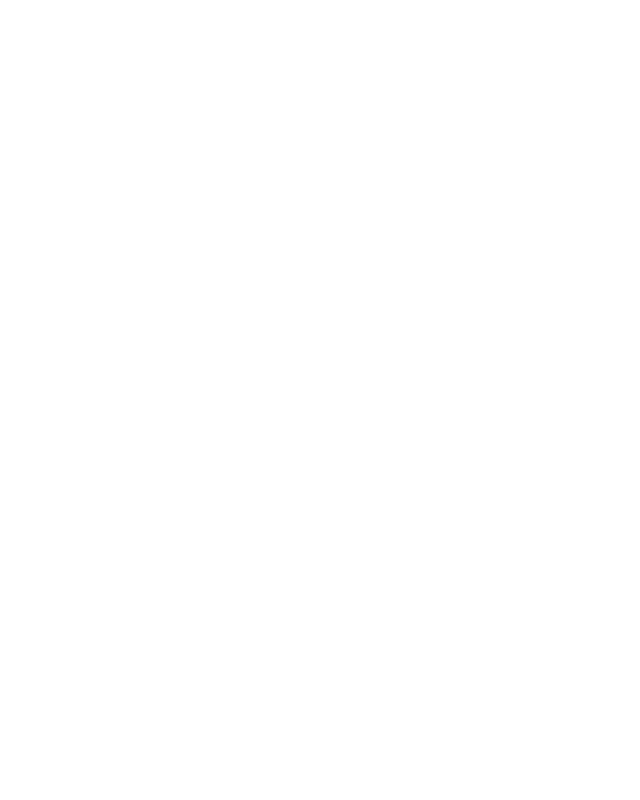
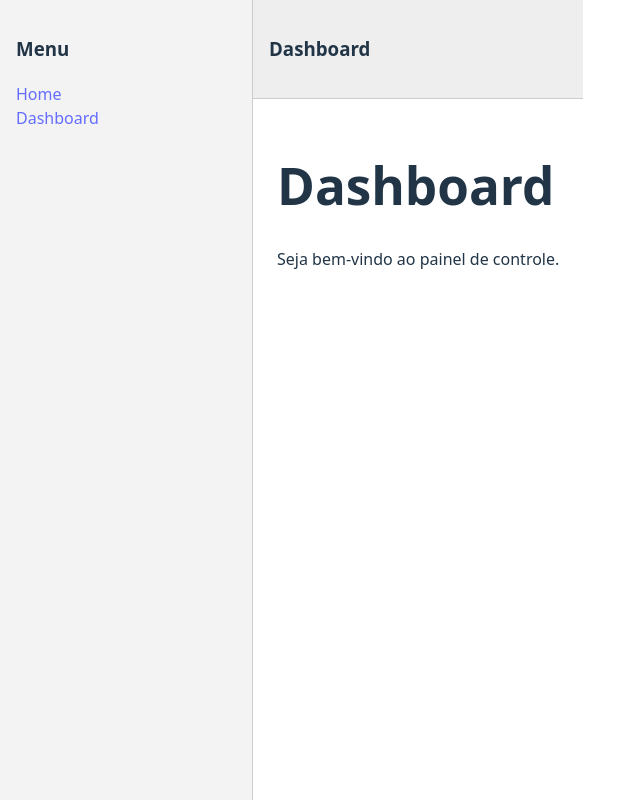
Before and after one commit to gfcarvalhos/carrier-pilot-frontend, a React (Vite) app: page /dashboard in a window 1280 px wide. Shown: the whole page, without its empty margins (0-640 px from the left). Built offline with nearby package versions, Linux system fonts and the light colour scheme.

Commit message:
feat: estrutura basica de layout, page e components

```diff
--- /dev/null
+++ b/src/components/Navbar/index.tsx
@@ -0,0 +1,15 @@
+const Navbar = () => {
+  return (
+    <header
+      style={{
+        background: "#eee",
+        padding: "1rem",
+        borderBottom: "1px solid #ccc",
+      }}
+    >
+      <h3>Dashboard</h3>
+    </header>
+  );
+};
+
+export default Navbar;
--- /dev/null
+++ b/src/components/Sidebar/index.tsx
@@ -0,0 +1,23 @@
+import { Link } from "react-router-dom";
+
+const Sidebar = () => {
+  return (
+    <aside
+      style={{
+        width: "220px",
+        background: "#f3f3f3",
+        padding: "1rem",
+        borderRight: "1px solid #ccc",
+      }}
+    >
+      <h3>Menu</h3>
+
+      <ul style={{ listStyle: "none", padding: 0 }}>
+        <li><Link to="/">Home</Link></li>
+        <li><Link to="/dashboard">Dashboard</Link></li>
+      </ul>
+    </aside>
+  );
+};
+
+export default Sidebar;
--- /dev/null
+++ b/src/layouts/AuthLayout.tsx
@@ -0,0 +1,12 @@
+import { Outlet } from "react-router-dom";
+
+const AuthLayout = () => {
+  return (
+    <div style={{ padding: "2rem" }}>
+      <h2>Área Pública</h2>
+      <Outlet />
+    </div>
+  );
+};
+
+export default AuthLayout;
--- /dev/null
+++ b/src/layouts/DashboardLayout.tsx
@@ -0,0 +1,20 @@
+import { Outlet } from "react-router-dom";
+import Sidebar from "../components/Sidebar";
+import Navbar from "../components/Navbar";
+
+const DashboardLayout = () => {
+  return (
+    <div style={{ display: "flex", minHeight: "100vh" }}>
+      <Sidebar />
+
+      <div style={{ flex: 1 }}>
+        <Navbar />
+        <main style={{ padding: "1.5rem" }}>
+          <Outlet />
+        </main>
+      </div>
+    </div>
+  );
+};
+
+export default DashboardLayout;
--- a/src/pages/Dashboard/index.tsx
+++ b/src/pages/Dashboard/index.tsx
@@ -1,3 +1,10 @@
-const Dashboard = () => {return true}
+const Dashboard = () => {
+  return (
+    <div>
+      <h1>Dashboard</h1>
+      <p>Seja bem-vindo ao painel de controle.</p>
+    </div>
+  );
+};
 
 export default Dashboard;
--- a/src/pages/Home/index.tsx
+++ b/src/pages/Home/index.tsx
@@ -1,3 +1,5 @@
-const Home = () => {return true}
+const Home = () => {
+  return <h1>Página Inicial</h1>;
+};
 
 export default Home;
--- a/src/pages/Login/index.tsx
+++ b/src/pages/Login/index.tsx
@@ -1,3 +1,10 @@
-const Login = () => {return true}
+const Login = () => {
+  return (
+    <div>
+      <h1>Login</h1>
+      <p>Aqui vai seu formulário de login.</p>
+    </div>
+  );
+};
 
 export default Login;
--- a/src/routes/index.tsx
+++ b/src/routes/index.tsx
@@ -2,14 +2,23 @@
 import Home from "../pages/Home";
 import Login from "../pages/Login";
 import Dashboard from "../pages/Dashboard";
+import DashboardLayout from "../layouts/DashboardLayout";
+import AuthLayout from "../layouts/AuthLayout";
 
 const AppRoutes = () => {
   return (
     <BrowserRouter>
-      <Routes>
-        <Route path="/" element={<Home />} />
-        <Route path="/login" element={<Login />} />
-        <Route path="/dashboard" element={<Dashboard />} />
+       <Routes>
+        {/* Rotas com layout público (Auth) */}
+        <Route element={<AuthLayout />}>
+          <Route path="/login" element={<Login />} />
+        </Route>
+
+        {/* Rotas com layout Dashboard */}
+        <Route element={<DashboardLayout />}>
+          <Route path="/" element={<Home />} />
+          <Route path="/dashboard" element={<Dashboard />} />
+        </Route>
       </Routes>
     </BrowserRouter>
   );
```
